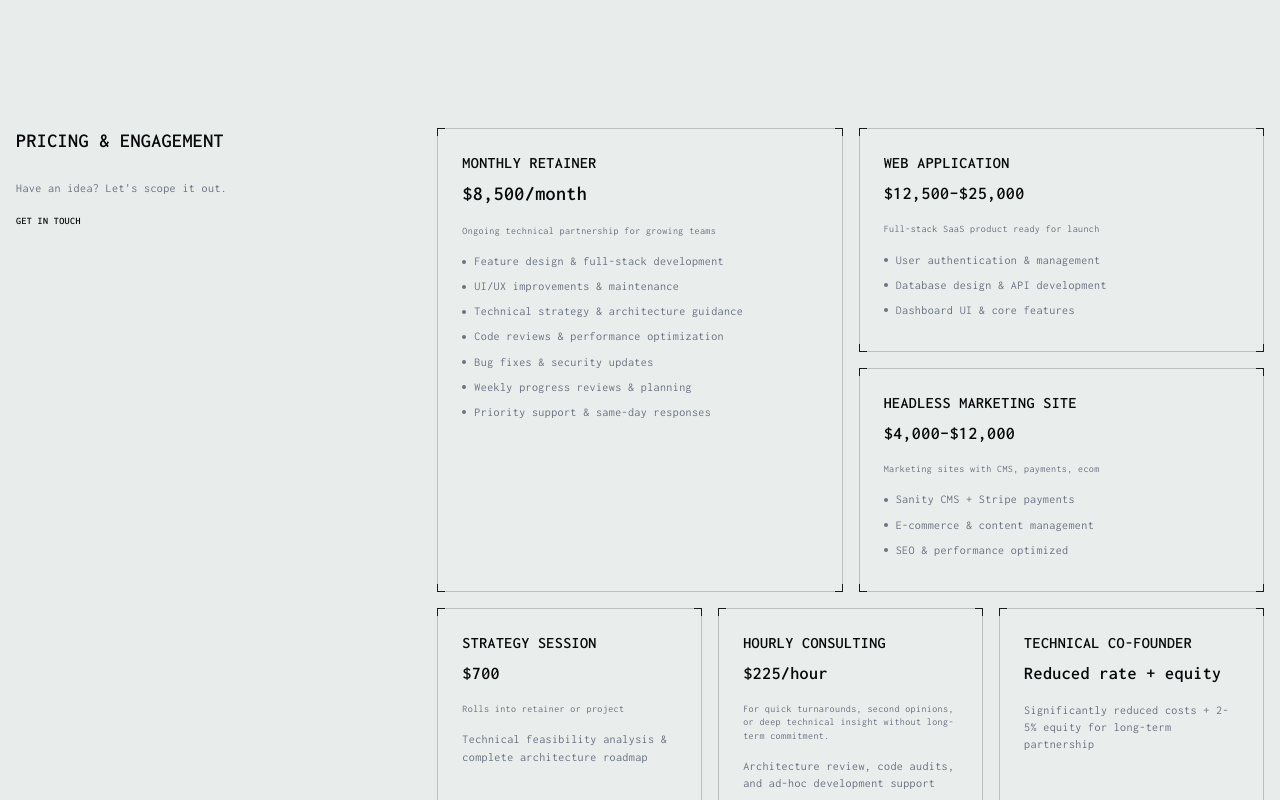
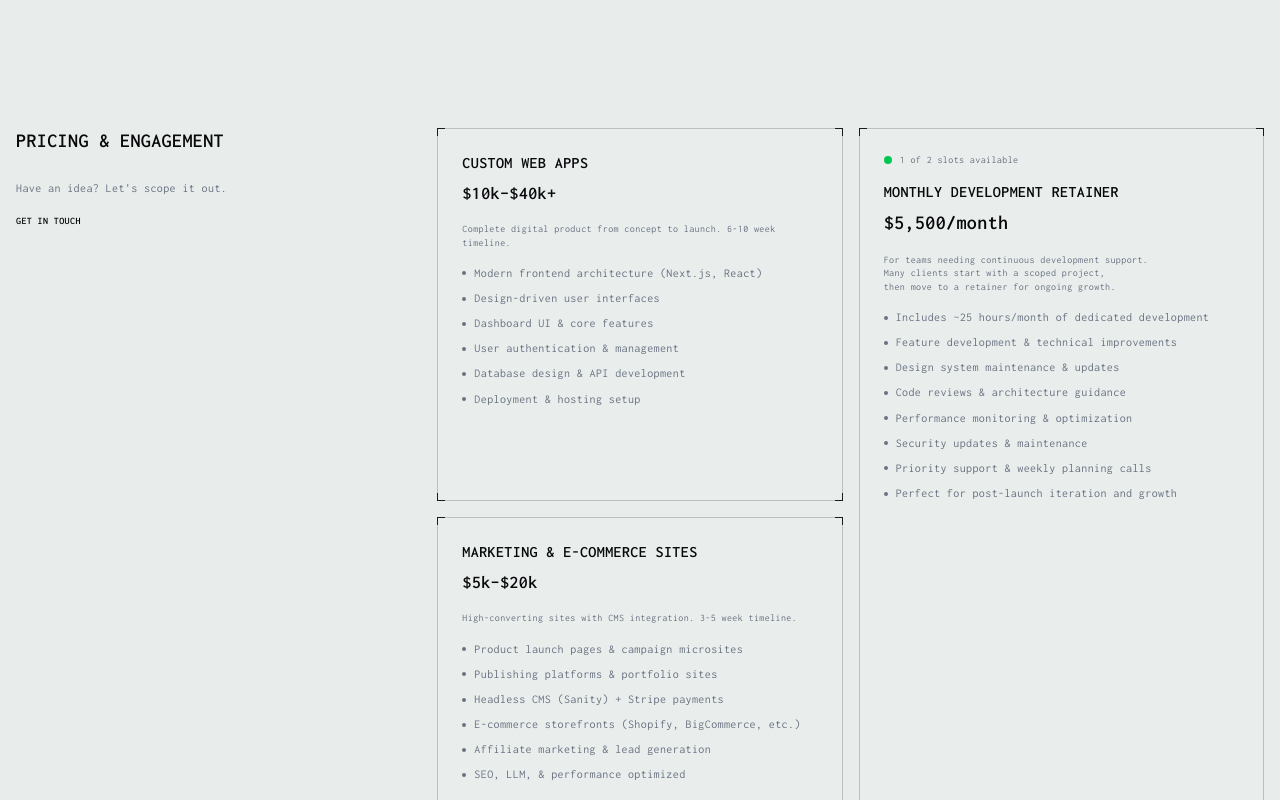
Before and after one commit to thirdidx/website, a Next.js app: page / in a window 1280 px wide. Shown: the part 2400-3200 px from the top of the page. Built offline with nearby package versions, Linux system fonts and the light colour scheme.

Commit message:
various copy edits to pricing section

```diff
--- a/app/components/Pricing.tsx
+++ b/app/components/Pricing.tsx
@@ -20,7 +20,21 @@ export default function Pricing() {
           {/* Bento-style pricing grid */}
           <div className="col-span-12 md:col-span-8">
             <div className="grid gap-4 md:grid-cols-6 md:grid-rows-3">
-              {/* Monthly Retainer - single plan */}
+              <PricingCard
+                title="Custom Web Apps"
+                price="$10k–$40k+"
+                description="Complete digital product from concept to launch. 6-10 week timeline."
+                features={[
+                  'Modern frontend architecture (Next.js, React)',
+                  'Design-driven user interfaces',
+                  'Dashboard UI & core features',
+                  'User authentication & management',
+                  'Database design & API development',
+                  'Deployment & hosting setup',
+                ]}
+                className="md:col-span-3"
+              />
+
               <div className="group h-full cursor-pointer md:col-span-3 md:row-span-2">
                 <div className="border-foreground/20 bg-muted/5 group-hover:bg-muted/10 relative flex h-full flex-col border p-6 transition-all duration-300">
                   {/* Corner caps that elevate outward on hover */}
@@ -39,100 +53,104 @@ export default function Pricing() {
                   </div>
 
                   {/* Availability indicator */}
-                  {/* <div className="mb-4 flex items-center gap-2">
+                  <div className="mb-4 flex items-center gap-2">
                     <div className="h-2 w-2 rounded-full bg-green-500"></div>
-                    <span className="text-muted-foreground text-xs">
-                      1 of 2 slots available
-                    </span>
-                  </div> */}
+                    <span className="text-muted-foreground text-xs">1 of 2 slots available</span>
+                  </div>
 
-                  <h3 className="mb-2 font-semibold">Monthly Retainer</h3>
-                  <div className="mb-4 text-2xl font-bold">$8,500/month</div>
-                  <p className="text-muted-foreground mb-4 text-xs">
-                    Ongoing technical partnership for growing teams
+                  <h3 className="mb-2 font-semibold">Monthly Development Retainer</h3>
+                  <div className="mb-4 text-2xl font-bold">$5,500/month</div>
+                  <p className="text-muted-foreground mb-4 text-xs text-balance">
+                    For teams needing continuous development support. Many clients start with a
+                    scoped project, then move to a retainer for ongoing growth.
                   </p>
                   <ul className="text-muted-foreground flex-1 space-y-2 text-sm">
                     <li className="flex items-center gap-2">
                       <div className="bg-muted-foreground h-1 w-1 rounded-full"></div>
-                      <span>Feature design & full-stack development</span>
+                      <span>Includes ~25 hours/month of dedicated development</span>
                     </li>
                     <li className="flex items-center gap-2">
                       <div className="bg-muted-foreground h-1 w-1 rounded-full"></div>
-                      <span>UI/UX improvements & maintenance</span>
+                      <span>Feature development & technical improvements</span>
                     </li>
                     <li className="flex items-center gap-2">
                       <div className="bg-muted-foreground h-1 w-1 rounded-full"></div>
-                      <span>Technical strategy & architecture guidance</span>
+                      <span>Design system maintenance & updates</span>
                     </li>
                     <li className="flex items-center gap-2">
                       <div className="bg-muted-foreground h-1 w-1 rounded-full"></div>
-                      <span>Code reviews & performance optimization</span>
+                      <span>Code reviews & architecture guidance</span>
                     </li>
                     <li className="flex items-center gap-2">
                       <div className="bg-muted-foreground h-1 w-1 rounded-full"></div>
-                      <span>Bug fixes & security updates</span>
+                      <span>Performance monitoring & optimization</span>
                     </li>
                     <li className="flex items-center gap-2">
                       <div className="bg-muted-foreground h-1 w-1 rounded-full"></div>
-                      <span>Weekly progress reviews & planning</span>
+                      <span>Security updates & maintenance</span>
                     </li>
                     <li className="flex items-center gap-2">
                       <div className="bg-muted-foreground h-1 w-1 rounded-full"></div>
-                      <span>Priority support & same-day responses</span>
+                      <span>Priority support & weekly planning calls</span>
+                    </li>
+                    <li className="flex items-center gap-2">
+                      <div className="bg-muted-foreground h-1 w-1 rounded-full"></div>
+                      <span>Perfect for post-launch iteration and growth</span>
                     </li>
                   </ul>
                 </div>
               </div>
 
-              {/* MVP Development */}
-              <PricingCard
-                title="Web Application"
-                price="$12,500–$25,000"
-                description="Full-stack SaaS product ready for launch"
-                features={[
-                  'User authentication & management',
-                  'Database design & API development',
-                  'Dashboard UI & core features',
-                ]}
-                className="md:col-span-3"
-              />
-
               {/* Website + CMS */}
               <PricingCard
-                //title="Website + Headless Stack"
-                title="Headless Marketing Site"
-                price="$4,000–$12,000"
-                description="Marketing sites with CMS, payments, ecom"
+                title="Marketing & E-commerce Sites"
+                price="$5k–$20k"
+                description="High-converting sites with CMS integration. 3-5 week timeline."
                 features={[
-                  'Sanity CMS + Stripe payments',
-                  'E-commerce & content management',
-                  'SEO & performance optimized',
+                  'Product launch pages & campaign microsites',
+                  'Publishing platforms & portfolio sites',
+                  'Headless CMS (Sanity) + Stripe payments',
+                  'E-commerce storefronts (Shopify, BigCommerce, etc.)',
+                  'Affiliate marketing & lead generation',
+                  'SEO, LLM, & performance optimized',
                 ]}
                 className="md:col-span-3"
               />
 
               {/* Strategy Session */}
               <PricingCard
-                title="Strategy Session"
+                title="Strategy & Scoping Session"
                 price="$700"
-                description="Rolls into retainer or project"
-                features={['Technical feasibility analysis & complete architecture roadmap']}
+                description="Applied as credit toward any project over $10,000"
+                features={[
+                  'Technical feasibility analysis',
+                  'Complete architecture roadmap',
+                  'Timeline & budget estimation',
+                  'Technology stack recommendations',
+                ]}
                 className="md:col-span-2"
               />
 
               {/* Hourly Consulting */}
               <PricingCard
-                title="Hourly Consulting"
+                title="Technical Consulting"
                 price="$225/hour"
-                description="For quick turnarounds, second opinions, or deep technical insight without long-term commitment."
-                features={['Architecture review, code audits, and ad-hoc development support']}
+                description="For quick reviews, audits, or strategic guidance"
+                features={[
+                  'Frontend architecture & development',
+                  'Design systems & component libraries',
+                  'Web3/blockchain integration consulting',
+                  'Performance optimization and scaling',
+                  'AI integration & emerging web tech',
+                ]}
                 className="md:col-span-2"
               />
 
-              {/* Technical Co-Founder - bottom row */}
+              {/* Co-Founder Partnerships */}
               <PricingCard
-                title="Technical Co-Founder"
+                title="Co-Founder Partnerships"
                 price="Reduced rate + equity"
+                description="Equity partnership for early-stage startups"
                 features={['Significantly reduced costs + 2-5% equity for long-term partnership']}
                 className="md:col-span-2"
               />
```
